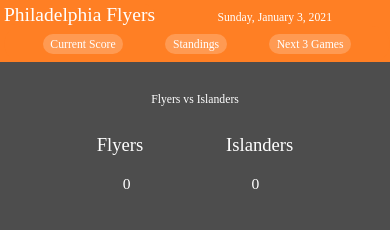
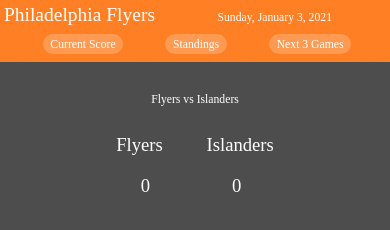
Before and after one commit to jordangregson/Flyerstracker, a plain HTML site: page index.html in a window 390 px wide. Drawn offline with Linux system fonts and the light colour scheme; no server answers.

Commit message:
Update score-styles.css

```diff
--- a/score-styles.css
+++ b/score-styles.css
@@ -9,7 +9,7 @@
 #flyers {
     background-color: #4D4D4D;
 
-    font-size: 14pt;
+    font-size: 4vw;
 
     margin-top: 10vw;
     margin-left: 10vw;
@@ -19,7 +19,7 @@
 #opponent {
     background-color: #4D4D4D;
 
-    font-size: 14pt;
+    font-size: 4vw;
 
     margin-top: 10vw;
     margin-left: 10vw;
@@ -60,3 +60,49 @@
     margin-right: 2vw;
     margin-top: 5vw;
 }
+
+@media only screen and (max-width: 600px) {
+
+    #flyers {
+        background-color: #4D4D4D;
+
+        font-size: 14pt;
+
+        margin-top: 10vw;
+        margin-left: 5vw;
+        margin-right: 5vw;
+    }
+
+    #opponent {
+        background-color: #4D4D4D;
+
+        font-size: 14pt;
+
+        margin-top: 10vw;
+        margin-left: 5vw;
+        margin-right: 5vw;
+    }
+
+    #flyers-score {
+        font-size: 14pt;
+
+        margin-top: 10vw;
+        margin-left: 10vw;
+        margin-right: 10vw;
+    }
+
+    #opponents-score {
+        font-size: 14pt;
+
+        margin-top: 10vw;
+        margin-left: 10vw;
+        margin-right: 10vw;
+    }
+
+    .score {
+        margin-right: 2vw;
+        margin-top: 5vw;
+    }
+
+
+}
```
